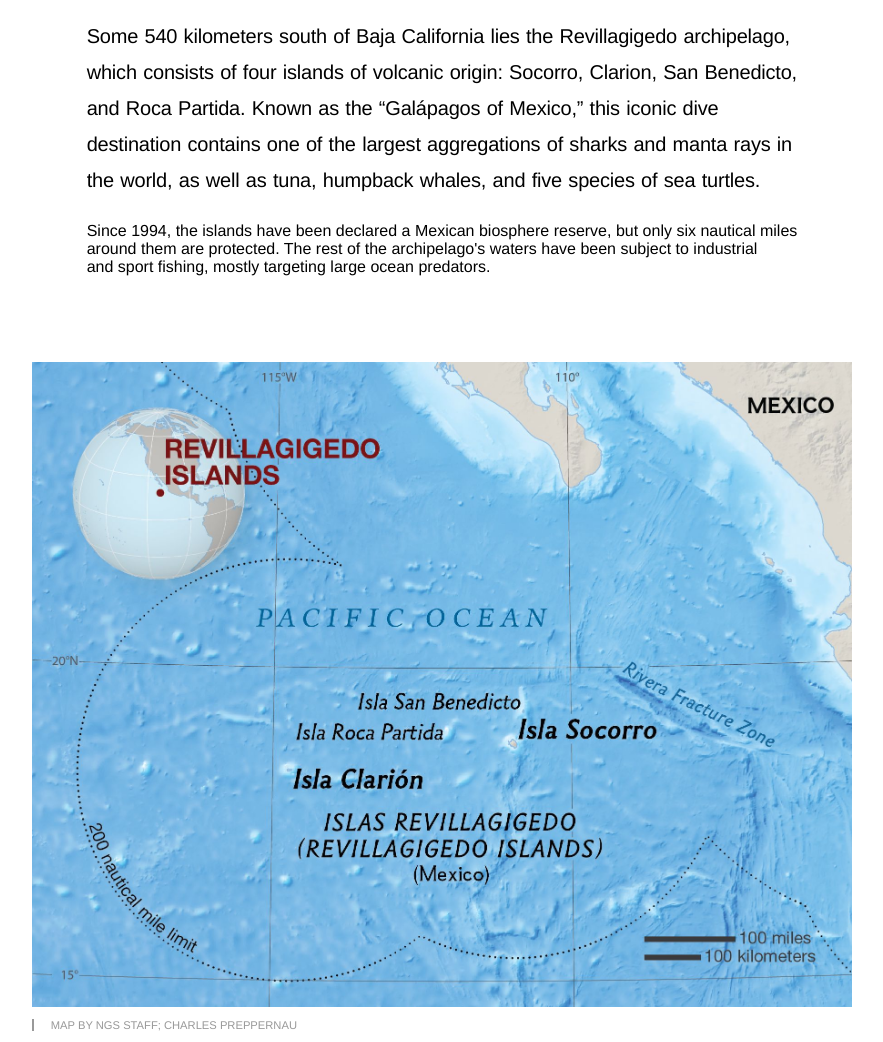
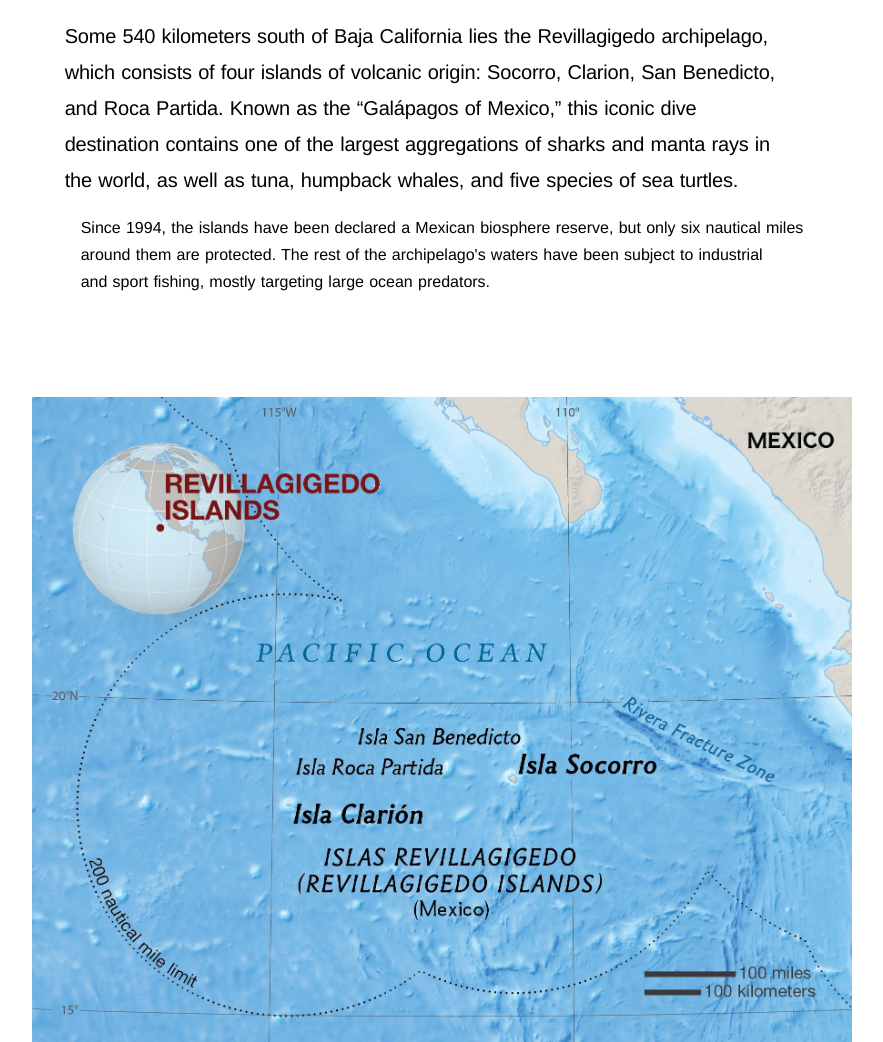
Before and after one commit to deniscbrex/revillagigedo-islands, a plain HTML site: page index.html in a window 1280 px wide. Shown: the part 1123-2165 px from the top of the page, without its empty margins (198-1081 px from the left). Drawn offline with Linux system fonts and the light colour scheme.

Commit message:
change some margin

```diff
--- a/styles/_variables.scss
+++ b/styles/_variables.scss
@@ -34,7 +34,10 @@ $pinterestColor: red;
 @mixin p-font {
     margin-top: 1.5em;
     font-family: $textFont;
-    font-size: $textSize
+    font-size: $textSize;
+    font-weight: 400;
+    line-height: 1.7;
+    word-spacing: .05em;
 }
 
 @mixin button {
```
Also changed, not shown: styles/style.css, 1 other file.
